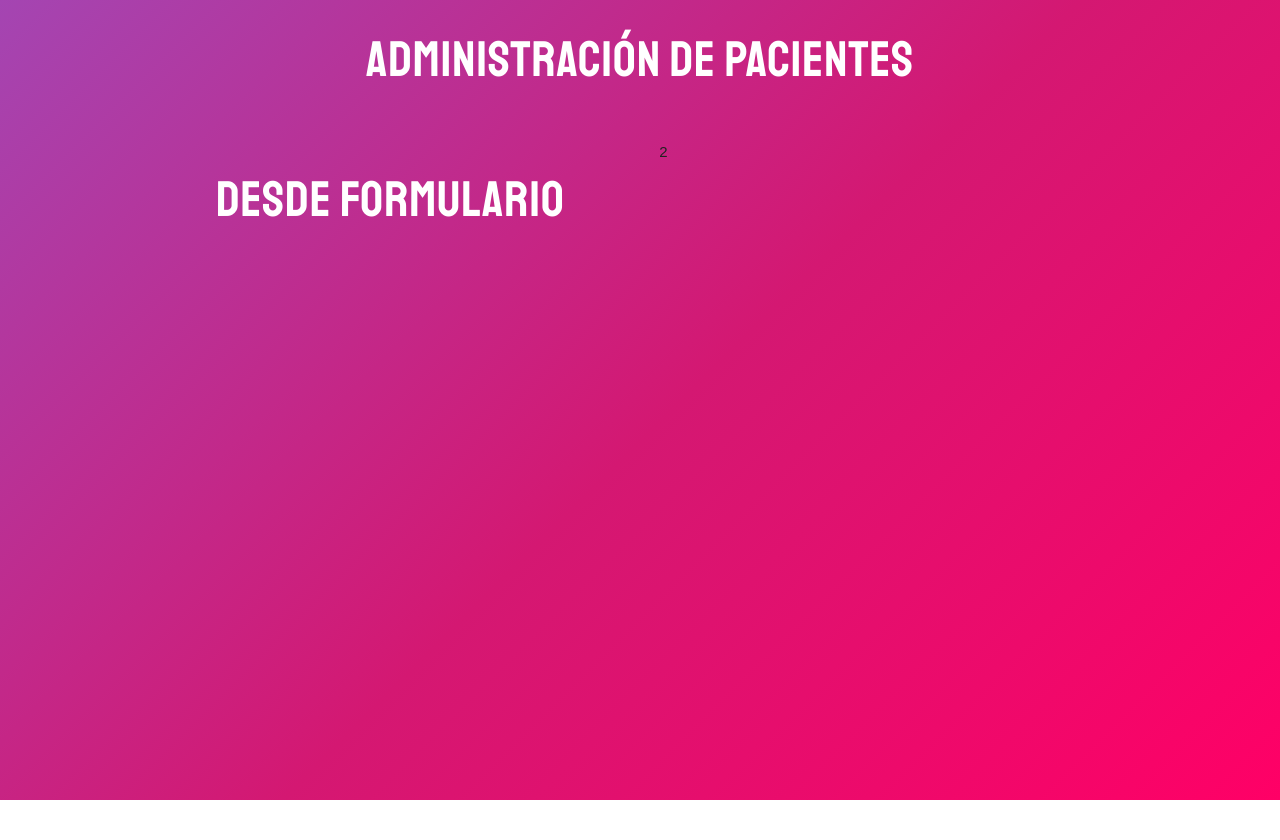
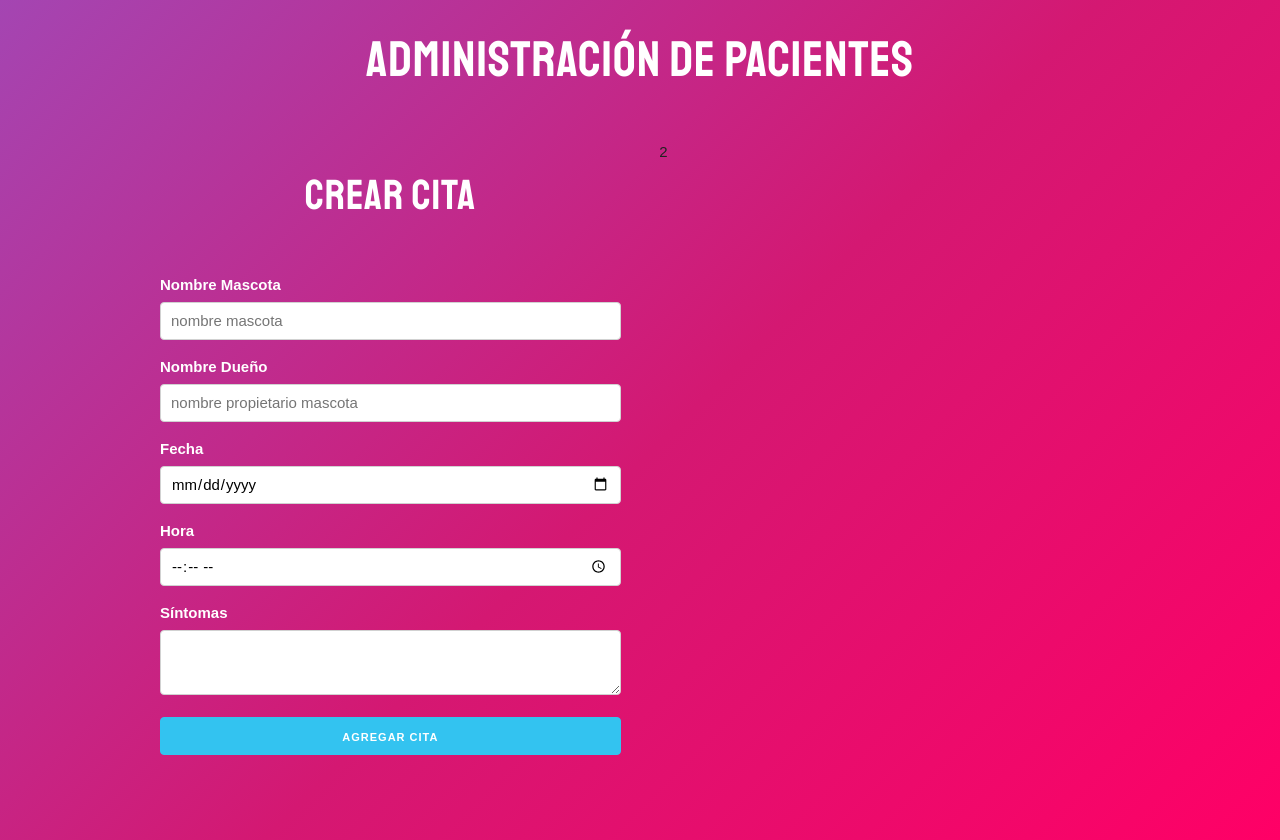
Before and after one commit to GonzaloCarcamo/01-Dates, a React (Create React App) app: page / in a window 1280 px wide. Before the commit the page ends 800 px from the top, so only its background shows below. Built offline with nearby package versions, Linux system fonts and the light colour scheme.

Commit message:
adding fields in form

```diff
--- a/src/components/Formulario.js
+++ b/src/components/Formulario.js
@@ -1,8 +1,51 @@
-import React from 'react';
+import React, { Fragment } from 'react';
 
 const Formulario = () => {
         return (
-                <h1>Desde Formulario</h1>
+                <Fragment>
+                        <h2>Crear Cita</h2>
+
+                        <form>
+                                <label>Nombre Mascota</label>
+                                <input
+                                        type="text"
+                                        name="mascota"
+                                        className="u-full-width"
+                                        placeholder="nombre mascota"
+                                />
+                                <label>Nombre Dueño</label>
+                                <input
+                                        type="text"
+                                        name="propietario"
+                                        className="u-full-width"
+                                        placeholder="nombre propietario mascota"
+                                />
+
+                                <label>Fecha</label>
+                                <input
+                                        type="date"
+                                        name="fecha"
+                                        className="u-full-width"
+                                />
+
+                                <label>Hora</label>
+                                <input
+                                        type="time"
+                                        name="hora"
+                                        className="u-full-width"
+                                />
+
+                                <label>Síntomas</label>
+                                <textarea
+                                        className="u-full-width"
+                                        name="sintomas"
+                                ></textarea>
+                                <button
+                                        type="button"
+                                        className="u-full-width button-primary"
+                                >Agregar Cita</button>
+                        </form>
+                </Fragment>
          );
 }
 
```
